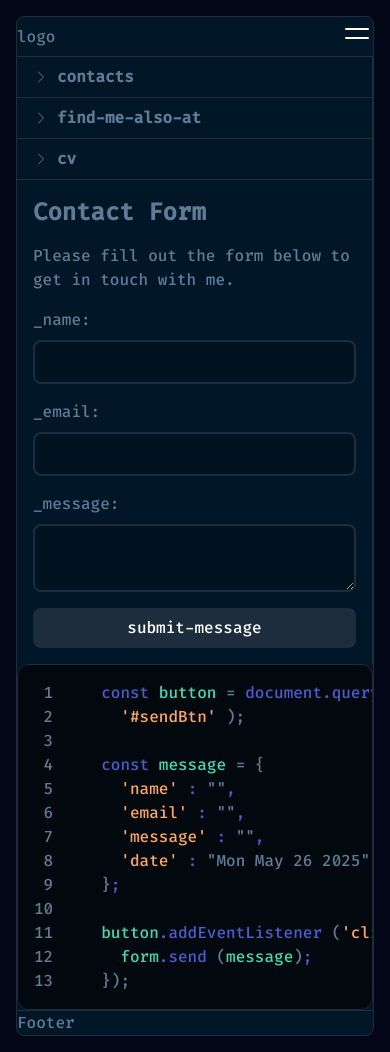
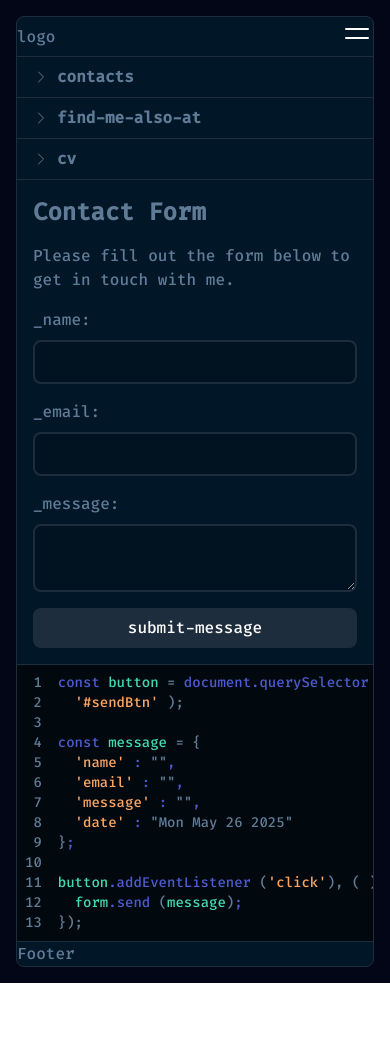
Before and after one commit to YusafS94/next-portfolio, a Next.js app: page /portfolio/contact in a window 390 px wide. After the commit the page ends 983 px from the top, so only its background shows below. Built offline with nearby package versions, Linux system fonts and the light colour scheme; a web font is replaced by a local one.

Commit message:
code column padding and responsivity

```diff
--- a/app/portfolio/contact/page.tsx
+++ b/app/portfolio/contact/page.tsx
@@ -42,7 +42,7 @@ export default function Page() {
   return (
     <div className="w-full">
       <div className="flex flex-col lg:flex-row grow h-full">
-        <div className="flex flex-col border-r border-lines-1 lg:w-3/12">
+        <div className="flex flex-col lg:border-r border-lines-1 lg:w-3/12">
           <div className="flex flex-col">
             <button
               className="border-b border-lines-1 py-2 px-4 font-bold flex items-center"
@@ -156,7 +156,7 @@ export default function Page() {
         </div>
         <div className="flex flex-col lg:flex-row lg:w-9/12 overflow-auto">
           {/* Form */}
-          <div className="input-form flex flex-col p-4 gap-6 lg:w-6/12 items-center justify-start border-r border-lines-1">
+          <div className="input-form flex flex-col p-4 gap-6 lg:w-6/12 items-center justify-start lg:border-r border-lines-1">
             <form
               action="https://formspree.io/f/mblonpyj"
               method="POST"
@@ -216,9 +216,9 @@ export default function Page() {
             </form>
           </div>
           {/* Code Section */}
-          <div className="output flex lg:w-6/12 items-center justify-center">
+          <div className="output flex lg:w-6/12 items-center justify-center text-sm md:text-base md:p-4">
             {/* Step 4: Display the input text */}
-            <div className="border border-lines-1 rounded-xl p-4 bg-primary-1 flex flex-row gap-12 overflow-auto">
+            <div className="border-t md:border border-lines-1 md:rounded-xl p-2 md:p-4 bg-primary-1 flex flex-row gap-4 md:gap-6 overflow-auto">
               <div className="numbers text-right">
                 <p>1</p>
                 <p>2</p>
```
